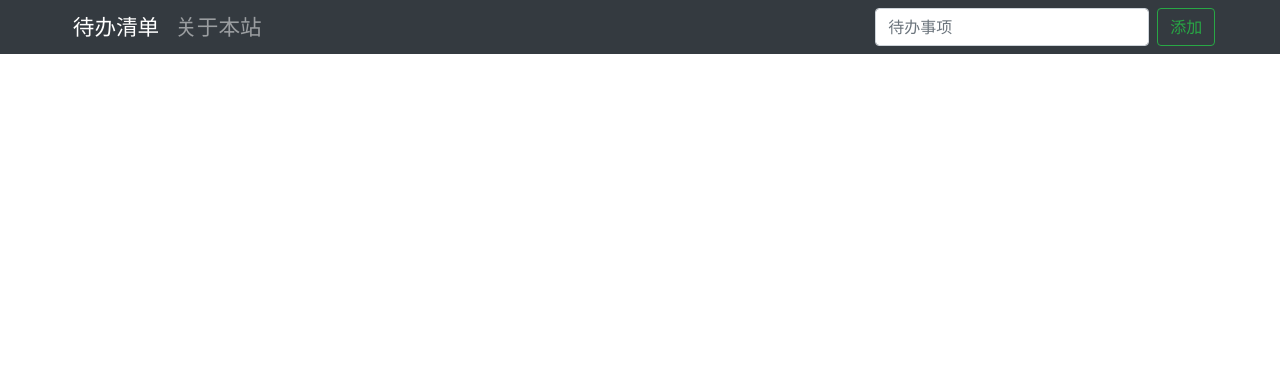
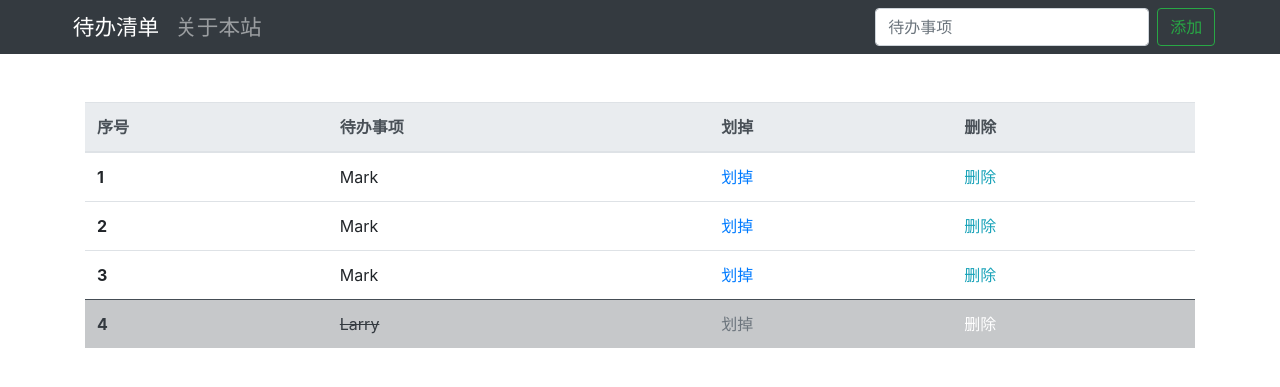
Before and after one commit to bestofQ/to_do_list, a Django app: page / in a window 1280 px wide. Shown: the top 387 px of the page. Run offline with Django 3.2, Linux system fonts and the light colour scheme; some libraries are stand-ins or nearby versions.

Commit message:
修改了home，添加了表格

```diff
--- a/to_do_list/todolist/templates/home.html
+++ b/to_do_list/todolist/templates/home.html
@@ -1,4 +1,3 @@
-
 <!doctype html>
 <html lang="en">
   <head>
@@ -20,6 +19,12 @@
       padding-left: 3em;
       padding-right: 3em;
       height: 2.5em;
+    }
+    .no-underline>tr>td>a:hover{
+      text-decoration: none;
+    }
+    #line-through{
+      text-decoration: line-through;
     }
   </style>
 
@@ -47,7 +52,43 @@
 </nav>
 
 <main role="main" class="container">
-
+<br>
+  <table class="table table-hover">
+  <thead class="thead-light">
+    <tr>
+      <th scope="col">序号</th>
+      <th scope="col">待办事项</th>
+      <th scope="col">划掉</th>
+      <th scope="col">删除</th>
+    </tr>
+  </thead>
+  <tbody class="no-underline">
+    <tr>
+      <th scope="row">1</th>
+      <td>Mark</td>
+      <td><a href="#">划掉</a></td>
+      <td><a href="#" class="text-info">删除</a></td>
+    </tr>
+    <tr>
+      <th scope="row">2</th>
+      <td>Mark</td>
+      <td><a href="#">划掉</a></td>
+      <td><a href="#" class="text-info">删除</a></td>
+    </tr>
+    <tr>
+      <th scope="row">3</th>
+      <td>Mark</td>
+      <td><a href="#">划掉</a></td>
+      <td><a href="#" class="text-info">删除</a></td>
+    </tr>
+    <tr class="table-dark">
+      <th scope="row" class="text-dark">4</th>
+      <td class="text-dark" id='line-through'>Larry</td>
+      <td class="text-secondary">划掉</td>
+      <td><a href="#" class="text-danger"></a>删除</td>
+    </tr>
+  </tbody>
+</table>
 </main>
   <script src="https://code.jquery.com/jquery-3.4.1.slim.min.js" integrity="sha384-J6qa4849blE2+poT4WnyKhv5vZF5SrPo0iEjwBvKU7imGFAV0wwj1yYfoRSJoZ+n" crossorigin="anonymous"></script>
   <script src="https://cdn.jsdelivr.net/npm/popper.js@1.16.0/dist/umd/popper.min.js" integrity="sha384-Q6E9RHvbIyZFJoft+2mJbHaEWldlvI9IOYy5n3zV9zzTtmI3UksdQRVvoxMfooAo" crossorigin="anonymous"></script>
--- a/说明.txt
+++ b/说明.txt
@@ -15,3 +15,5 @@
 2、配置url和view
 	1、设置好网址
 	2、当用户通过这个网址发出请求的时候，将网页发送给他
+
+3、bootstrap导航栏
```
Lines whose indentation alone changed are shown as unchanged.
